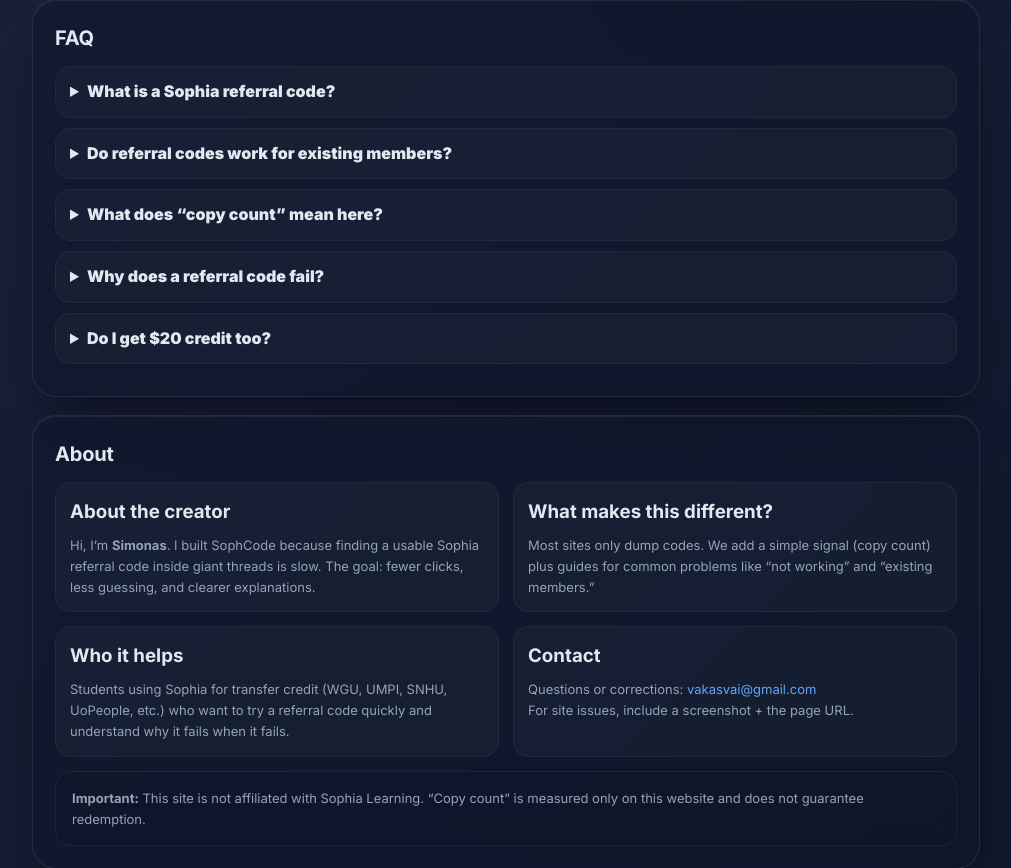
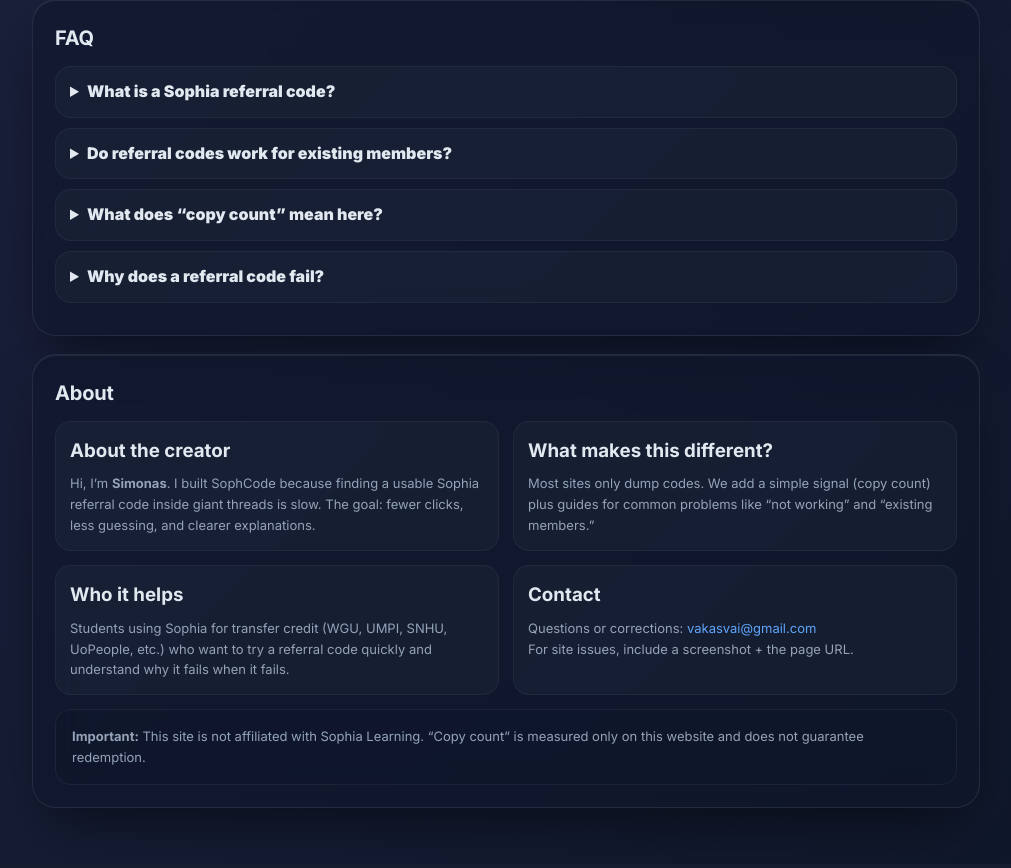
Before and after one commit to Zimonas/Sophcode, a Flask app: page / in a window 1280 px wide. Shown: the part 1850-2718 px from the top of the page, without its empty margins (134-1145 px from the left). After the commit the page ends 2677 px from the top, so only its background shows below. Run offline with Flask 3, Linux system fonts and the light colour scheme; data that the repository does not hold is empty; some libraries are stand-ins or nearby versions.

Commit message:
Update index.html

```diff
--- a/templates/index.html
+++ b/templates/index.html
@@ -542,13 +542,7 @@
         </p>
       </details>
 
-      <details>
-        <summary>Do I get $20 credit too?</summary>
-        <p>
-          Many referral programs give the referrer a credit after a successful new subscription payment.
-          Details can change, so always rely on what Sophia shows during checkout or in your account dashboard.
-        </p>
-      </details>
+
     </section>
 
     <section class="card" id="about" style="margin-top:18px;">
```
